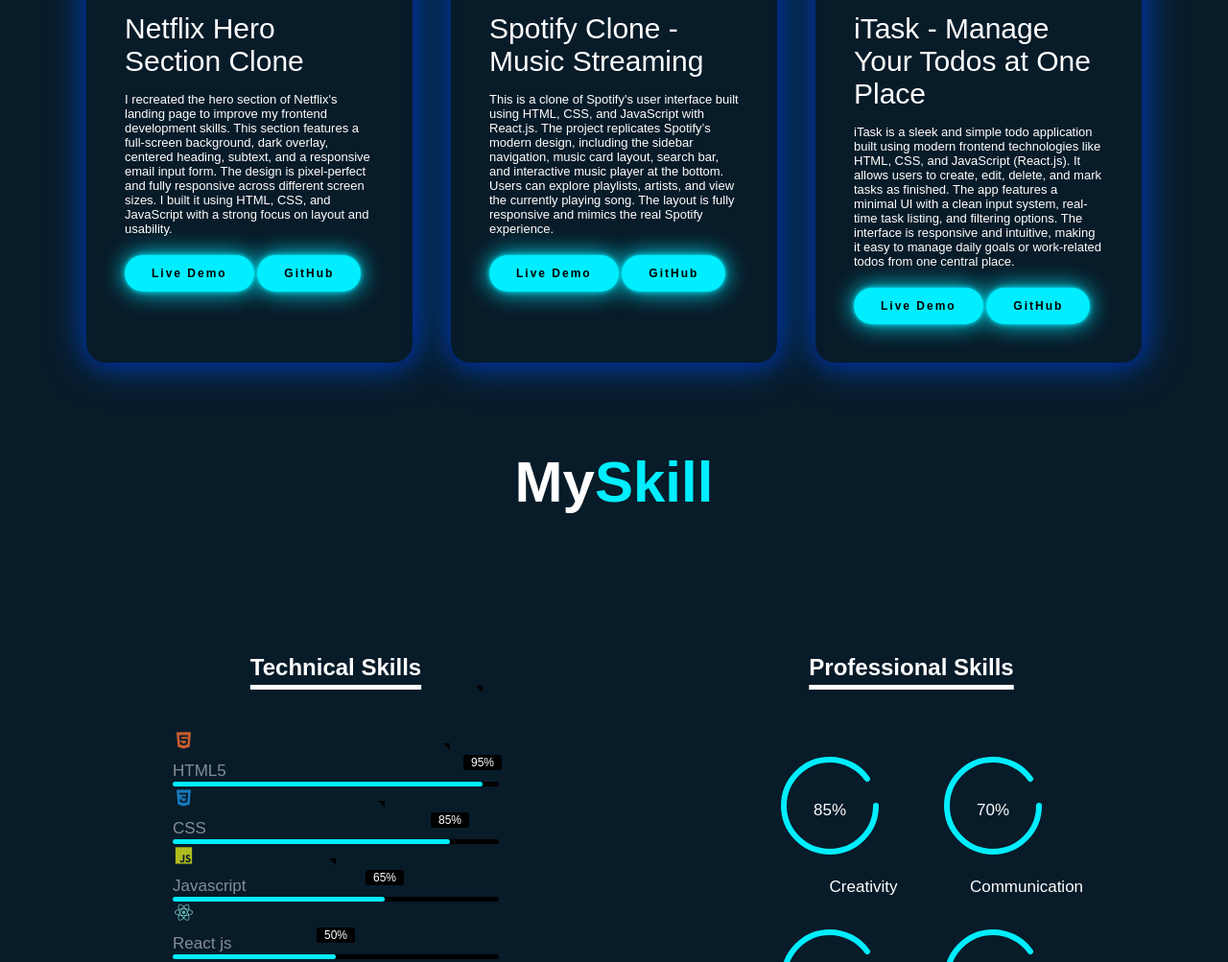
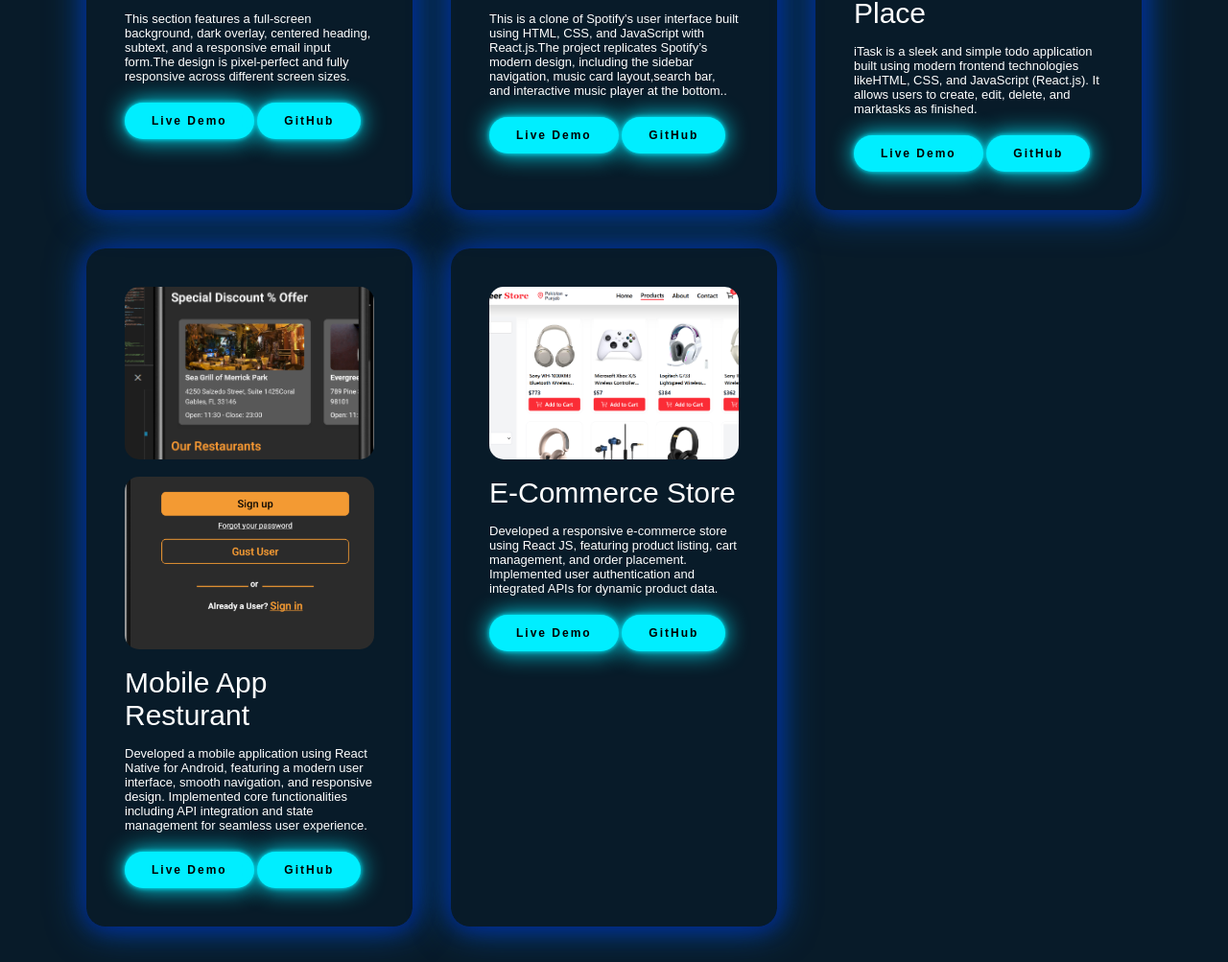
Before and after one commit to MuhammadQadeer2004/E-commerce-store, a plain HTML site: page index.html in a window 1280 px wide. Shown: the part 1847-2850 px from the top of the page at 96% size. Drawn offline with nearby package versions, Linux system fonts and the light colour scheme; files whose address does not match are found by name.

Commit message:
first commit

```diff
--- a/index.html
+++ b/index.html
@@ -36,8 +36,7 @@
                 <a href="https://www.facebook.com/share/15fc89VbCa/" style="--i:7"><i
                         class='bx bxl-facebook-circle'></i></a>
                 <a href="https://www.instagram.com/qadeergujjar470" style="--i:8"><i class='bx bxl-instagram'></i></a>
-                <a href="mailto:muhammadqadeer37470@gmail.com"
-                    style="--i:11">
+                <a href="mailto:muhammadqadeer37470@gmail.com" style="--i:11">
                     <i class='bx bxl-gmail'></i>
                 </a>
 
@@ -59,9 +58,8 @@
             <h4>Full Stack Developer! </h4>
             <p>I'm a dedicated Frontend Developer who creates modern, responsive, and user-friendly websites.
                 I specialize in HTML, CSS, JavaScript, and React.js to build clean and interactive web interfaces.
-                I follow a pixel-perfect and mobile-first design approach with a focus on performance and usability.
                 I enjoy solving problems through code and bringing creative ideas to life on the browser.
-                My goal is to become a full-stack developer and contribute to impactful, real-world projects.</p>
+            </p>
             <!-- <a href="#" class="btn-box">More About Me</a> -->
             <a href="/images/M Qadeer.pdf" download class="btn-box">Download Resume</a>
 
@@ -76,12 +74,9 @@
                     <div>
                         <img src="images/Netflix.png" alt="Service Icon" class="service-img" />
                         <h2>Netflix Hero Section Clone</h2>
-                        <p> I recreated the hero section of Netflix's landing page to improve my frontend development
-                            skills.
-                            This section features a full-screen background, dark overlay, centered heading, subtext, and
-                            a responsive email input form.
-                            The design is pixel-perfect and fully responsive across different screen sizes. I built it
-                            using HTML, CSS, and JavaScript with a strong focus on layout and usability.</p>
+                        <p>This section features a full-screen background, dark overlay, centered heading, subtext, and
+                            a responsive email input form.The design is pixel-perfect and fully responsive across
+                            different screen sizes.</p>
                         <a href="https://your-live-demo-link.com" class="btn-box" target="_blank">Live Demo</a>
                         <a href="https://github.com/MuhammadQadeer2004/netflix-clone" class="btn-box"
                             target="_blank">GitHub</a>
@@ -91,30 +86,43 @@
                         <img src="images/spotify clone.png" alt="Service Icon" class="service-img" />
                         <h2>Spotify Clone - Music Streaming</h2>
                         <p>This is a clone of Spotify's user interface built using HTML, CSS, and JavaScript with
-                            React.js.
-                            The project replicates Spotify’s modern design, including the sidebar navigation, music card
-                            layout,
-                            search bar, and interactive music player at the bottom. Users can explore playlists,
-                            artists,
-                            and view the currently playing song. The layout is fully responsive and mimics the real
-                            Spotify experience.</p>
+                            React.js.The project replicates Spotify’s modern design, including the sidebar navigation,
+                            music card
+                            layout,search bar, and interactive music player at the bottom..</p>
                         <a href="https://your-live-demo-link.com" class="btn-box" target="_blank">Live Demo</a>
                         <a href="https://github.com/MuhammadQadeer2004/spotify-clone" class="btn-box"
                             target="_blank">GitHub</a>
                     </div>
                     <div>
                         <!-- <i class='bx bxl-android' style='color:#00eeff'></i> -->
-                        <img src="images/ToDo .png" alt="Service Icon" class="service-img" />
+                        <img src="images/ToDo.png" alt="Service Icon" class="service-img" />
                         <h2>iTask - Manage Your Todos at One Place</h2>
-                        <p>iTask is a sleek and simple todo application built using modern frontend technologies like
-                            HTML, CSS, and JavaScript (React.js). It allows users to create, edit, delete, and mark
-                            tasks
-                            as finished. The app features a minimal UI with a clean input system, real-time task
-                            listing,
-                            and filtering options. The interface is responsive and intuitive, making it easy to manage
-                            daily goals or work-related todos from one central place.</p>
+                        <p>iTask is a sleek and simple todo application built using modern frontend technologies
+                            likeHTML, CSS, and JavaScript (React.js). It allows users to create, edit, delete, and
+                            marktasks as finished.</p>
                         <a href="https://your-live-demo-link.com" class="btn-box" target="_blank">Live Demo</a>
-                        <a href="https://github.com/MuhammadQadeer2004/ToDo" class="btn-box"
+                        <a href="https://github.com/MuhammadQadeer2004/ToDo" class="btn-box" target="_blank">GitHub</a>
+                    </div>
+                    <div>
+                        <!-- <i class='bx bxl-android' style='color:#00eeff'></i> -->
+                        <img src="images/Mobile.png" alt="Service Icon" class="service-img" />
+                        <img src="images/home.png" alt="Service Icon" class="service-img" />
+                        <h2>Mobile App <br> Resturant </h2>
+                        <p>Developed a mobile application using React Native for Android, featuring a modern user
+                            interface, smooth navigation, and responsive design. Implemented core functionalities
+                            including API integration and state management for seamless user experience.</p>
+                        <a href="https://your-live-demo-link.com" class="btn-box" target="_blank">Live Demo</a>
+                        <a href="https://github.com/MuhammadQadeer2004/MobileApp" class="btn-box"
+                            target="_blank">GitHub</a>
+                    </div>
+                    <div>
+                        <img src="images/store.png" alt="Service Icon" class="service-img" />
+                        <h2>E-Commerce Store</h2>
+                        <p>Developed a responsive e-commerce store using React JS, featuring product listing, cart
+                            management, and order placement. Implemented user authentication and integrated APIs for
+                            dynamic product data.</p>
+                        <a href="https://your-live-demo-link.com" class="btn-box" target="_blank">Live Demo</a>
+                        <a href="https://github.com/MuhammadQadeer2004/E-commerce-store" class="btn-box"
                             target="_blank">GitHub</a>
                     </div>
                 </div>
@@ -212,8 +220,7 @@
             <h2>Contact<span>Me</span></h2>
             <h4>Let's work Together</h4>
             <p>I specialize in creating modern, responsive, and user-friendly websites using HTML, CSS, JavaScript, and
-                React.js. Whether you're a business looking for a frontend developer or an individual in need of a
-                personal website, I'm here to help turn your vision into reality.
+                React.js.
             </p>
             <div class="contact-list">
                 <li><i class='bx bx-send'></i>muhammadqadeer@gmail.com</li>
--- a/style.css
+++ b/style.css
@@ -814,7 +814,7 @@
     }
 }
 
-/* =================== RESPONSIVE STYLES =================== */
+
 @media (max-width: 1024px) {
     .home {
         flex-direction: column;
```
Also changed, not shown: images/Mobile.png (added), images/ToDo.png (renamed from images/ToDo .png), images/home.png (added), images/store.png (added). Lines whose indentation alone changed are shown as unchanged.
